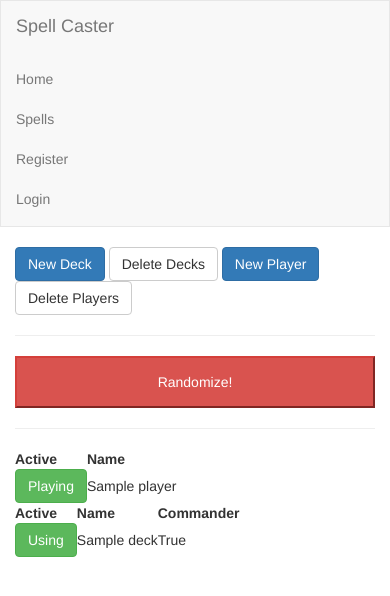
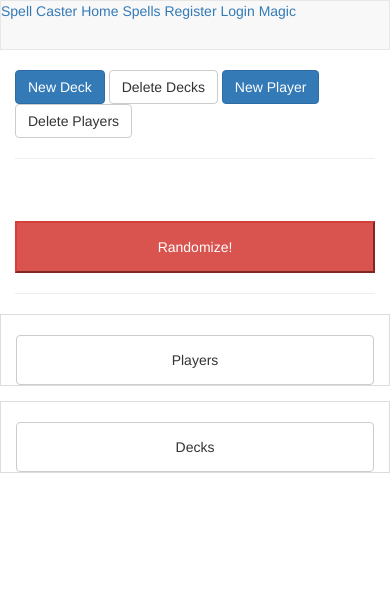
Before and after one commit to lindenhutchinson/spell-caster, a Flask app: page /magic/ in a window 390 px wide. Shown: the top 596 px of the page. Run offline with Flask 2, Linux system fonts and the light colour scheme; tables that the repository leaves empty hold one stand-in row (values such as "Sample post"); some libraries are stand-ins or nearby versions.

Commit message:
made navbar responsive. worked on magic styling

```diff
--- a/app/config/config.py
+++ b/app/config/config.py
@@ -24,7 +24,7 @@ class DevelopmentConfig(Config):
     SQLALCHEMY_DATABASE_URI = os.getenv('SQLALCHEMY_DATABASE_URI_DEV')
     SECRET_KEY = os.getenv('SECRET_KEY')
     # uncomment to open the server to LAN!
-    # SERVER_NAME = '192.168.20.8:2000'
+    SERVER_NAME = '192.168.20.8:2000'
     PORT = os.getenv('PORT') or 2000
 
 class TestingConfig(Config):
--- a/app/controllers/character.py
+++ b/app/controllers/character.py
@@ -41,7 +41,8 @@ def view_char():
         return redirect(url_for('create_char'))
 
     # check user has selected a character
-    if not is_char_id_set():
+    # if not is_char_id_set():
+    if not session['char_id']:
         session['char_id'] = get_default_char_id()
 
     # get the current character
@@ -140,7 +141,8 @@ def edit_char():
         flash("Please create a character first!")
         return redirect(url_for('create_char'))
 
-    if not is_char_id_set():
+    # if not is_char_id_set():
+    if not session['char_id']:
         flash("Please select a character first!")
         return redirect(url_for('view_char'))
 
--- a/app/controllers/user.py
+++ b/app/controllers/user.py
@@ -6,10 +6,14 @@ from app.db.db import db
 
 from app.forms import RegisterForm
 from app.forms import LoginForm
-
+from app.utils.model_helpers import *
 def register():
     form = RegisterForm()
     if form.is_submitted():
+        if kw_get_model(User, username=form.username.data):
+            flash("Username taken! Please try with something different")
+            return redirect(url_for('register'))
+
         user = User(form.username.data, form.password.data)
         db.session.add(user)
         db.session.commit()
--- a/app/templates/base.html
+++ b/app/templates/base.html
@@ -9,13 +9,37 @@
 
 <!-- <script type=text/javascript src="{{ url_for('static', filename='jquery.min.js') }}"></script>  -->
 <nav class="navbar navbar-default">
-  <div class="container-fluid">
+  <!--  <div class="container-fluid">
     <div class="navbar-header">
-      <a class="navbar-brand" href="{{ url_for('view_all_spells') }}">Spell Caster</a>
     </div>
+    </style>
+    </head>
+
+    <body> -->
 
 
-    <ul class="nav navbar-nav">
+  <div id="myTopnav" class="topnav">
+    <a class="" href="{{ url_for('view_all_spells') }}">Spell Caster</a>
+
+    <a href="{{ url_for('view_all_spells') }}">Home</a>
+    <a href="{{ url_for('learn_spells') }}">Spells</a>
+    {% if current_user.is_anonymous %}
+    <a href="{{ url_for('register') }}">Register</a>
+    <a href="{{ url_for('login') }}">Login</a>
+    {% else %}
+    <a href="{{ url_for('view_char') }}">Characters</a>
+    <a href="{{ url_for('view_note') }}">Notes</a>
+    <a href="{{ url_for('view_class') }}">Classes</a>
+    <a href="{{ url_for('logout') }}">Logout</a>
+    {% endif %}
+    <a href="{{ url_for('view_magic') }}">Magic</a>
+    <a href="javascript:void(0);" class="icon" onclick="collapseMenu()">
+      <i class="fa fa-bars"></i>
+    </a>
+  </div>
+</nav>
+<!--
+    <div class="topnav navbar-nav">
       <li><a href="{{ url_for('view_all_spells') }}">Home</a></li>
       <li><a href="{{ url_for('learn_spells') }}">Spells</a></li>
       {% if current_user.is_anonymous %}
@@ -26,21 +50,30 @@
       <li><a href="{{ url_for('view_note') }}">Notes</a></li>
       <li><a href="{{ url_for('view_class') }}">Classes</a></li>
       <li><a href="{{ url_for('logout') }}">Logout</a></li>
+      {% endif %}
       <li><a href="{{ url_for('view_magic') }}">Magic</a></li>
-      {% endif %}
-    </ul>
-  </div>
-</nav>
+ -->
+
+<script>
+  function collapseMenu() {
+    var x = document.getElementById("myTopnav");
+    if (x.className === "topnav") {
+      x.className += " responsive";
+    } else {
+      x.className = "topnav";
+    }
+  }
+</script>
 {% endblock %}
 
 {% block content %}
 <div class="container">
   {% with messages = get_flashed_messages() %}
-    {% if messages %}
-      {% for message in messages %}
-        <div class="alert alert-info" role="alert">{{ message }}</div>
-      {% endfor %}
-    {% endif %}
+  {% if messages %}
+  {% for message in messages %}
+  <div class="alert alert-info" role="alert">{{ message }}</div>
+  {% endfor %}
+  {% endif %}
   {% endwith %}
 
   {# application content needs to be provided in the app_content block #}
--- a/app/templates/magic.html
+++ b/app/templates/magic.html
@@ -6,19 +6,27 @@
         padding-top: 1em;
         padding-bottom: 1em;
     }
+    tr:nth-child(even) {
+  background-color: #f2f2f2;
+}
+
 </style>
 
 
-<a href="{{ url_for('create_deck') }}" class="col-md-3 btn btn-primary">New Deck</a>
-<a href="{{ url_for('delete_decks') }}" class="col-md-3 btn btn-default">Delete Decks</a>
-<a href="{{ url_for('create_player') }}" class="col-md-3 btn btn-primary">New Player</a>
-<a href="{{ url_for('delete_players') }}" class="col-md-3 btn btn-default">Delete Players</a>
-<hr>
+<a href="{{ url_for('create_deck') }}" class="col-md-3 col-sm-3 btn btn-primary">New Deck</a>
+<a href="{{ url_for('delete_decks') }}" class="col-md-3 col-sm-3 btn btn-default">Delete Decks</a>
+<a href="{{ url_for('create_player') }}" class="col-md-3 col-sm-3 btn btn-primary">New Player</a>
+<a href="{{ url_for('delete_players') }}" class="col-md-3 col-sm-3 btn btn-default">Delete Players</a>
+<hr style="padding-bottom:3em">
 <form method="POST" action="{{url_for('view_magic')}}">
     <div>{{ form.submit(class="btn-block btn-danger rnd") }}</div>
 </form>
 <hr>
 {% if playing|length > 0 %}
+<div style="text-align:center">
+    <h3>Your Randomized Decks</h3>
+</div>
+<div class='table-responsive'>
 <table class="spell-table">
     <tr>
         <th>
@@ -39,11 +47,13 @@
     </tr>
     {% endfor %}
 </table>
+</div>
 <hr>
 {% endif %}
-<div class="row">
-    <div class="col-md-6">
-        <table class="spell-table">
+<div class="row" style="padding-bottom:5em">
+    <div class="table-responsive col-md-6">
+        <h3 class="rnd btn btn-block btn-default" onclick="collapse_table('1')">Players</h3>
+        <table style="display:none" class="spell-table" id="table-1">
             <thead>
                 <tr>
                     <th>Active</th>
@@ -62,8 +72,10 @@
             </tbody>
         </table>
     </div>
-    <div class="col-md-6">
-        <table class="spell-table">
+    <div class="table-responsive col-md-6">
+        <h3 class="rnd btn btn-block btn-default" onclick="collapse_table('2')">Decks</h3>
+
+        <table style="display:none" class="spell-table" id="table-2">
             <thead>
                 <tr>
                     <th>Active</th>
@@ -156,5 +168,11 @@
             btn.classList = "btn btn-warning";
         }
     }
+
+    function collapse_table(id) {
+    var table = document.getElementById('table-' + id);
+    table.style.display = (table.style.display == '' ? 'none' : '');
+
+  }
 </script>
 {% endblock %}
```
Also changed, not shown: app/static/css/style.css (+64 -0 lines), app/templates/char.html (+10 -1 lines), app/templates/prep_spells.html (+0 -7 lines).
